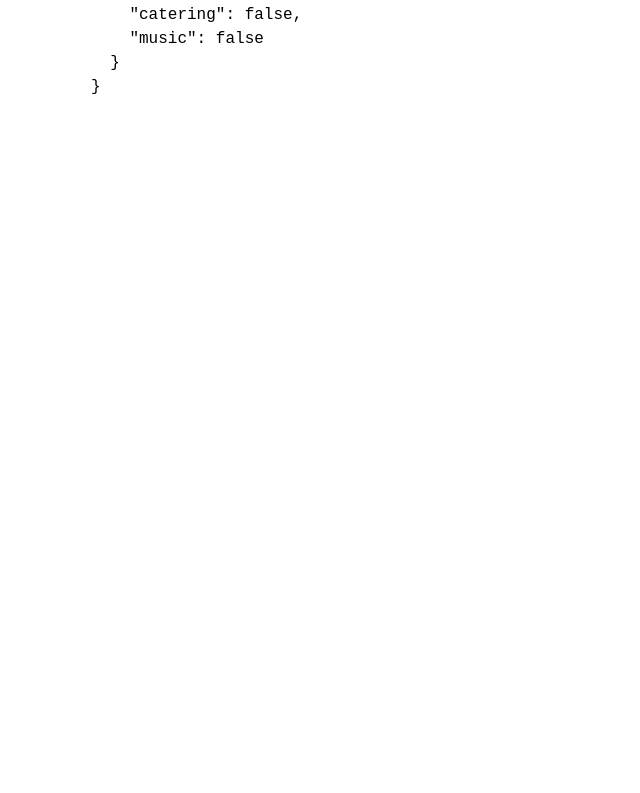
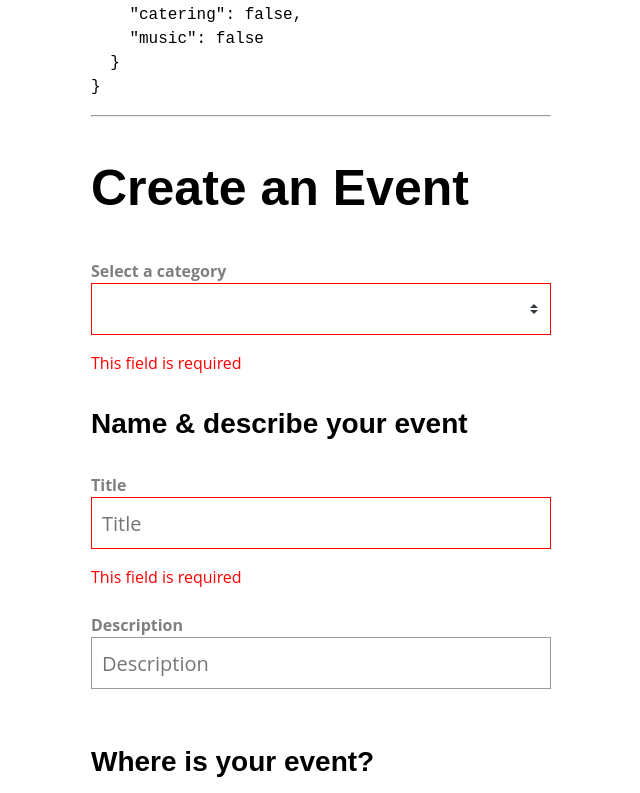
Before and after one commit to yxj0312/vue3-forms, a Vue app: page / in a window 1280 px wide. Shown: the part 1247-2040 px from the top of the page, without its empty margins (339-979 px from the left). Before the commit the page ends 1402 px from the top, so only its background shows below. Built offline with nearby package versions, Linux system fonts and the light colour scheme.

Commit message:
add componentsForm

```diff
--- a/src/App.vue
+++ b/src/App.vue
@@ -1,14 +1,18 @@
 <template>
   <div id="app">
     <SimpleForm />
+
+    <hr>
+
+    <ComponentsForm />
   </div>
 </template>
 
 <script>
 import SimpleForm from '@/views/SimpleForm'
-
+import ComponentsForm from '@/views/ComponentsForm'
 export default {
-  components: { SimpleForm }
+  components: { SimpleForm, ComponentsForm }
 }
 </script>
 
```
